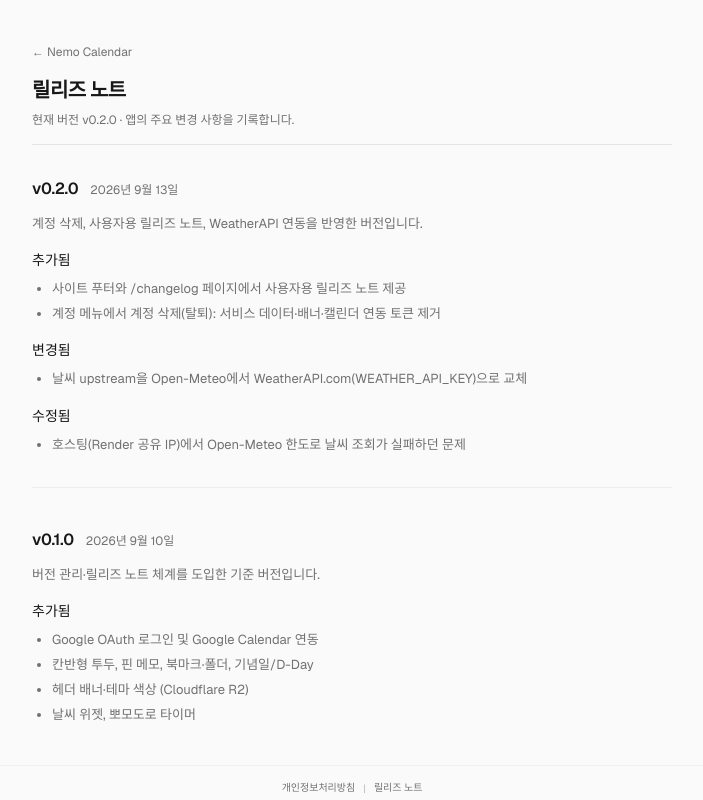
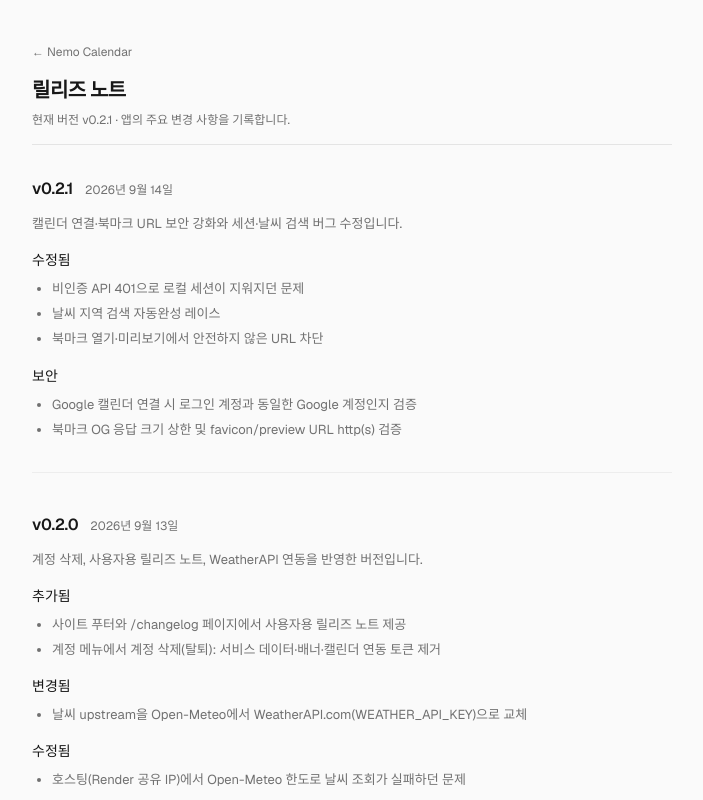
Before and after one commit to sonhyo0518/nemocalendar, a Next.js app: page /changelog in a window 1280 px wide. Shown: the top 800 px of the page, without its empty margins (288-991 px from the left). Built offline with nearby package versions, Linux system fonts and the light colour scheme; no server answers.

Commit message:
chore(release): v0.2.1

```diff
--- a/content/changelog.ts
+++ b/content/changelog.ts
@@ -16,6 +16,23 @@ export type ChangelogEntry = {
 
 /** Newest first. Keep in sync with frontend/CHANGELOG.md (released versions only). */
 export const CHANGELOG: ChangelogEntry[] = [
+  {
+    version: "0.2.1",
+    date: "2026-09-14",
+    summary:
+      "캘린더 연결·북마크 URL 보안 강화와 세션·날씨 검색 버그 수정입니다.",
+    sections: {
+      security: [
+        "Google 캘린더 연결 시 로그인 계정과 동일한 Google 계정인지 검증",
+        "북마크 OG 응답 크기 상한 및 favicon/preview URL http(s) 검증",
+      ],
+      fixed: [
+        "비인증 API 401으로 로컬 세션이 지워지던 문제",
+        "날씨 지역 검색 자동완성 레이스",
+        "북마크 열기·미리보기에서 안전하지 않은 URL 차단",
+      ],
+    },
+  },
   {
     version: "0.2.0",
     date: "2026-09-13",
--- a/package.json
+++ b/package.json
@@ -1,6 +1,6 @@
 {
   "name": "my-project",
-  "version": "0.2.0",
+  "version": "0.2.1",
   "private": true,
   "scripts": {
     "dev": "next dev",
```
Also changed, not shown: 2 other files (tests, documents, lock files or other folders).
